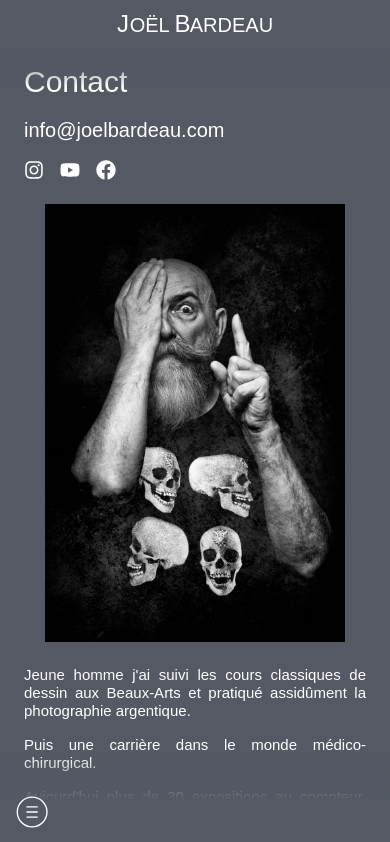
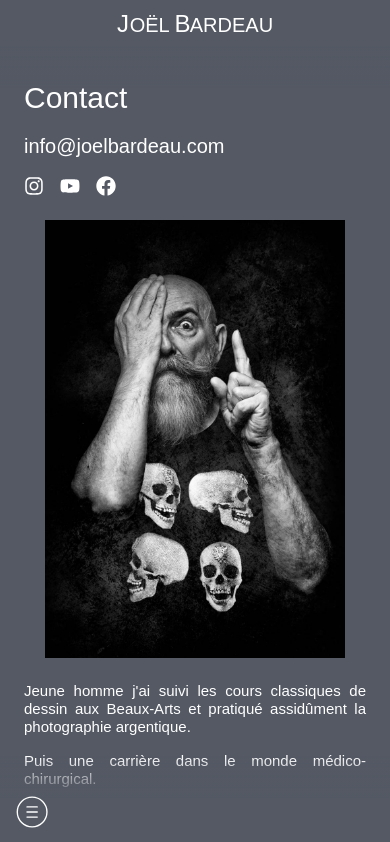
Before and after one commit to VivienIngrams/joel, a Next.js app: page /info in a window 390 px wide. Shown: the top 842 px of the page. Built offline with nearby package versions, Linux system fonts and the light colour scheme; a web font is replaced by a local one.

Commit message:
INfo link

```diff
--- a/src/app/info/page.tsx
+++ b/src/app/info/page.tsx
@@ -11,7 +11,7 @@ export default function InfoPage() {
       <div className="md:min-h-screen flex flex-col md:items-center md:justify-center px-6   md:py-12">
         <Link
           href="mailto:info@joelbardeau.com"
-          className="text-3xl md:text-5xl font-light mt-16 mb-4 md:mt-0"
+          className="text-3xl md:text-5xl font-light mt-20 mb-4 md:mt-0"
         >
           Contact
         </Link>
```
